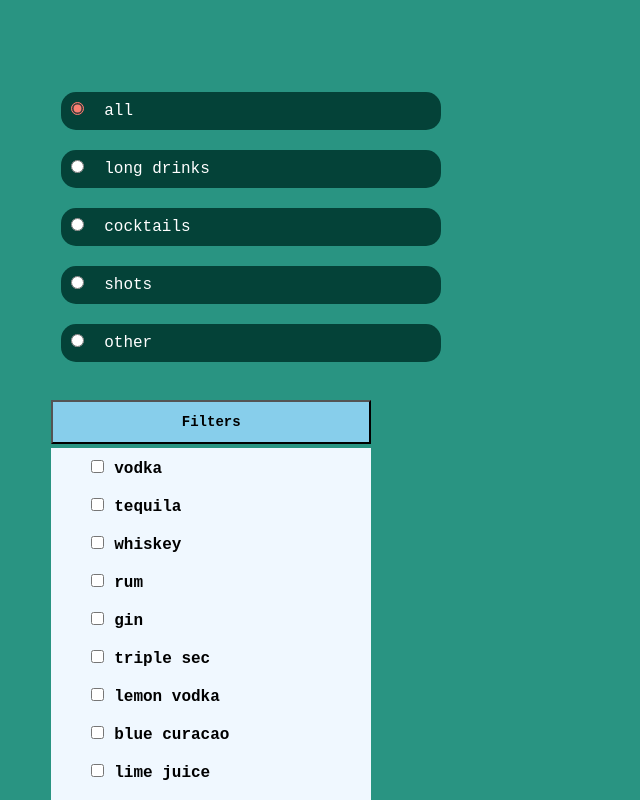
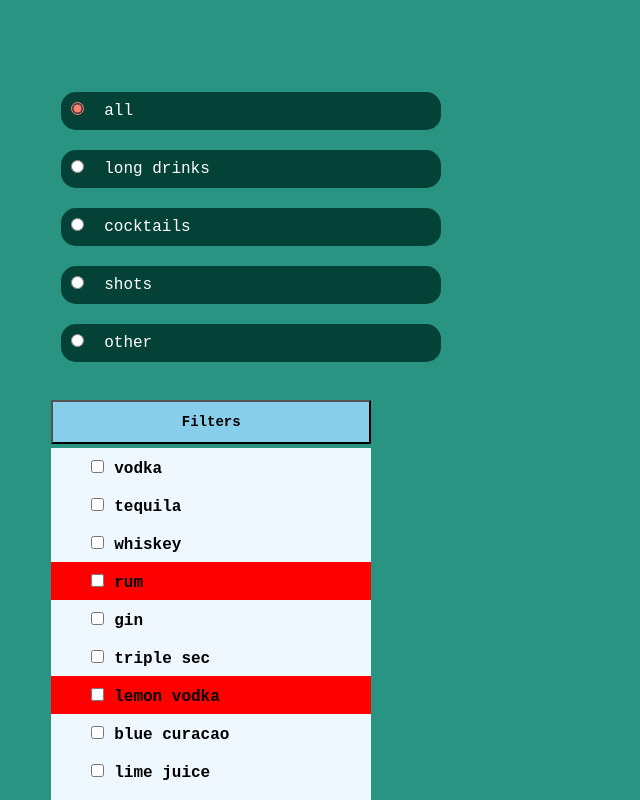
Before and after one commit to mishutrz2/cocktail-menu, a React (Create React App) app: page / in a window 1280 px wide. Both pictures are taken after a click on the button "Filters". Shown: the top 800 px of the page, without its empty margins (0-640 px from the left). Built offline with nearby package versions, Linux system fonts and the light colour scheme.

Commit message:
unavailable items are red now

```diff
--- a/src/App.css
+++ b/src/App.css
@@ -79,8 +79,16 @@ body{
 }
 
 .unavailable{
-  background-color: rgb(105, 105, 105);
+  background-color: rgb(90, 90, 90) ;
 }
+
+.unavl{
+  padding: 12px 10px 8px 40px;
+  background-color: red;
+  width: 320px;
+  font-weight: 600;
+}
+
 
 .hide{
   display: none;
--- a/src/Filters.js
+++ b/src/Filters.js
@@ -1,5 +1,6 @@
 import React from "react";
 import { useState } from "react";
+import { availableIngredients } from "./available.js";
 
 const ingredientss = [
   { _id: 1, name: "vodka" },
@@ -58,8 +59,11 @@ function Filters(props) {
       filtersView && (
         <div className="checkbox-container">
           {ingredientss.map((value, index) => {
+            let cName = "filterItem";
+            if (availableIngredients.indexOf(value.name) === -1)
+              cName = "unavl";
             return (
-              <div key={index} className="filterItem">
+              <div key={index} className={cName}>
                 <input
                   className="filterItemInput"
                   id={value.name}
--- a/src/available.js
+++ b/src/available.js
@@ -13,7 +13,7 @@ export const availableIngredients = [
   "lime juice",
   //"cranberry juice",
   "orange juice",
-  "-apple juice",
+  //"apple juice",
   "tomato juice",
   "lemon juice",
   //"orange liqueur",
```
